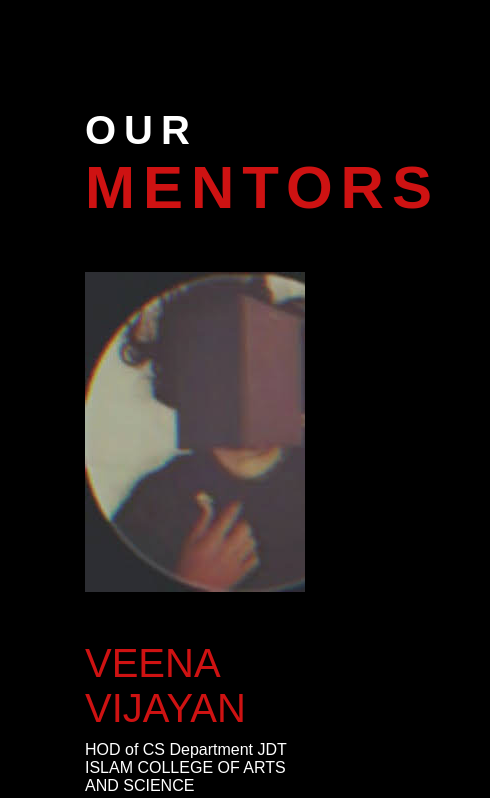
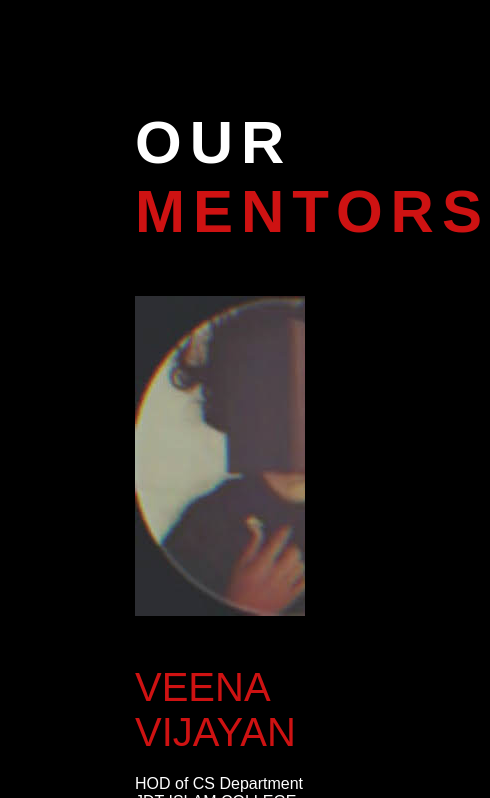
Before and after one commit to Anshikn/Coding, a plain HTML site: page index.html in a window 390 px wide. Shown: the part 973-1771 px from the top of the page, 490 px wide, since content can reach past the window. Drawn offline with Linux system fonts and the light colour scheme.

Commit message:
Update stle.css

```diff
--- a/stle.css
+++ b/stle.css
@@ -169,43 +169,5 @@ span{
   .wrapper .carousel{
     grid-auto-columns: 100%;
   }
-  .pr{
-    font-size: 60px;
-    text-align: center;
-    margin-top: 30px;
-    letter-spacing: 9px;
-    color: red;
-
-  }
-  .h1a{
-    font-size: 40px ;
-    margin-left: 50px;
-  }
-  .main2{
-    width: 320px;
-    overflow: hidden;
-    padding-bottom: 10px;
-
-  }
-  .container2{
-    display: flex;
-    justify-content: center;
-    margin-top: 50px;
-    margin-bottom: 30px;
-    margin-left: 50px;
-
-  }
-  .h1b{
-    margin-left: 50px;
-    letter-spacing: 8px;
-    font-size: 60px;
-    color: #CE1212;
-  }
-  .h2c{
-    padding-top: 15px;
-    padding-bottom: 5px;
-    color: #CE1212;
-    font-size: 40px;
-  }
 
 }
```
